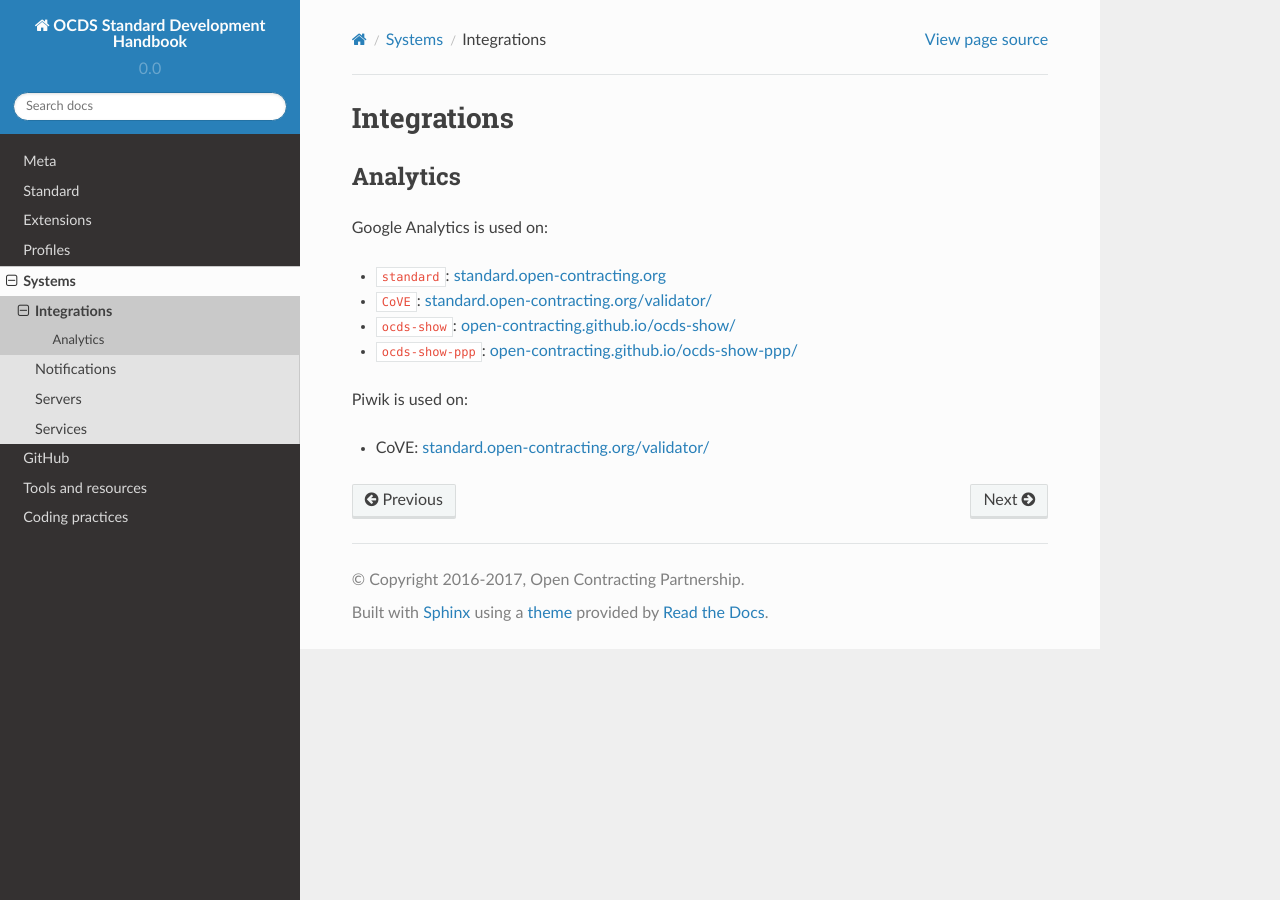
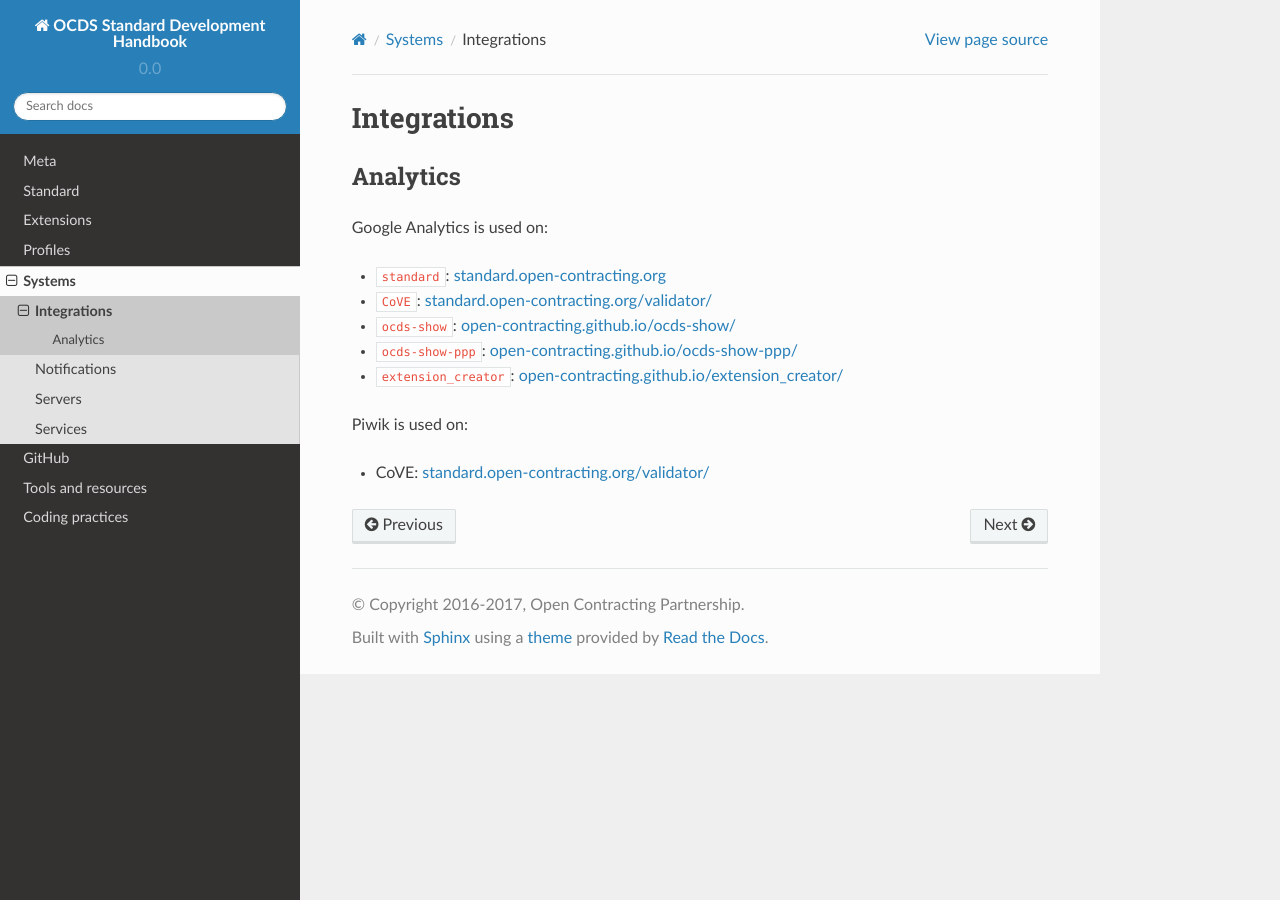
Before and after one commit to open-contracting/standard-development-handbook, a Sphinx documentation site: the page built from docs/systems/integrations.md, in a window 1280 px wide. Built offline with Sphinx 7.4.7 and the Read the Docs theme 2.0.0, drawn with Linux system fonts in a browser that asks for light colours.

Commit message:
Add systems > integrations > g.analytics on extension creator

```diff
--- a/docs/systems/integrations.md
+++ b/docs/systems/integrations.md
@@ -8,6 +8,7 @@ Google Analytics is used on:
 * `CoVE`: [standard.open-contracting.org/validator/](http://standard.open-contracting.org/validator/)
 * `ocds-show`: [open-contracting.github.io/ocds-show/](https://open-contracting.github.io/ocds-show/)
 * `ocds-show-ppp`: [open-contracting.github.io/ocds-show-ppp/](https://open-contracting.github.io/ocds-show-ppp/)
+* `extension_creator`: [open-contracting.github.io/extension_creator/](https://open-contracting.github.io/extension_creator/)
 
 Piwik is used on:
 
```
